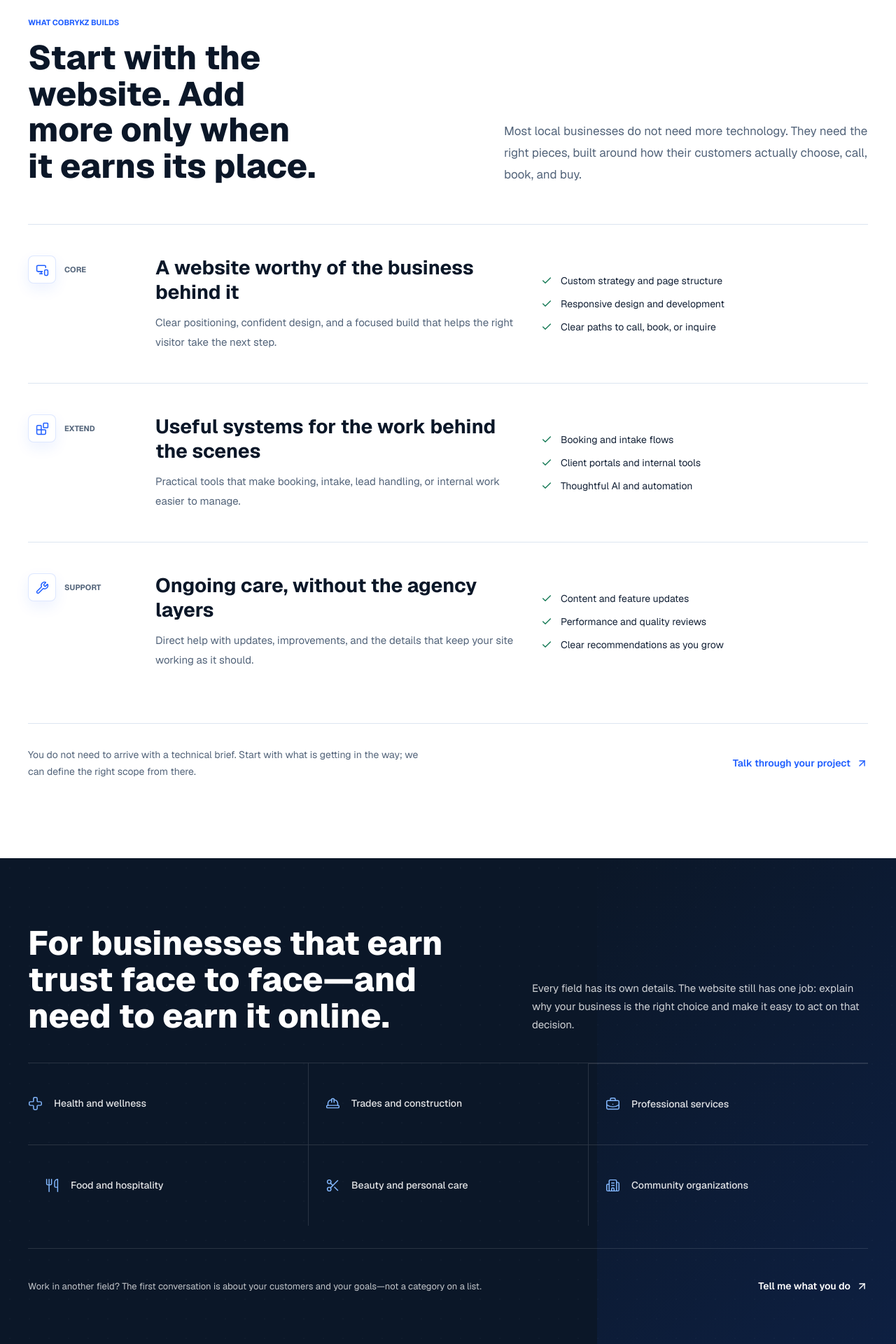
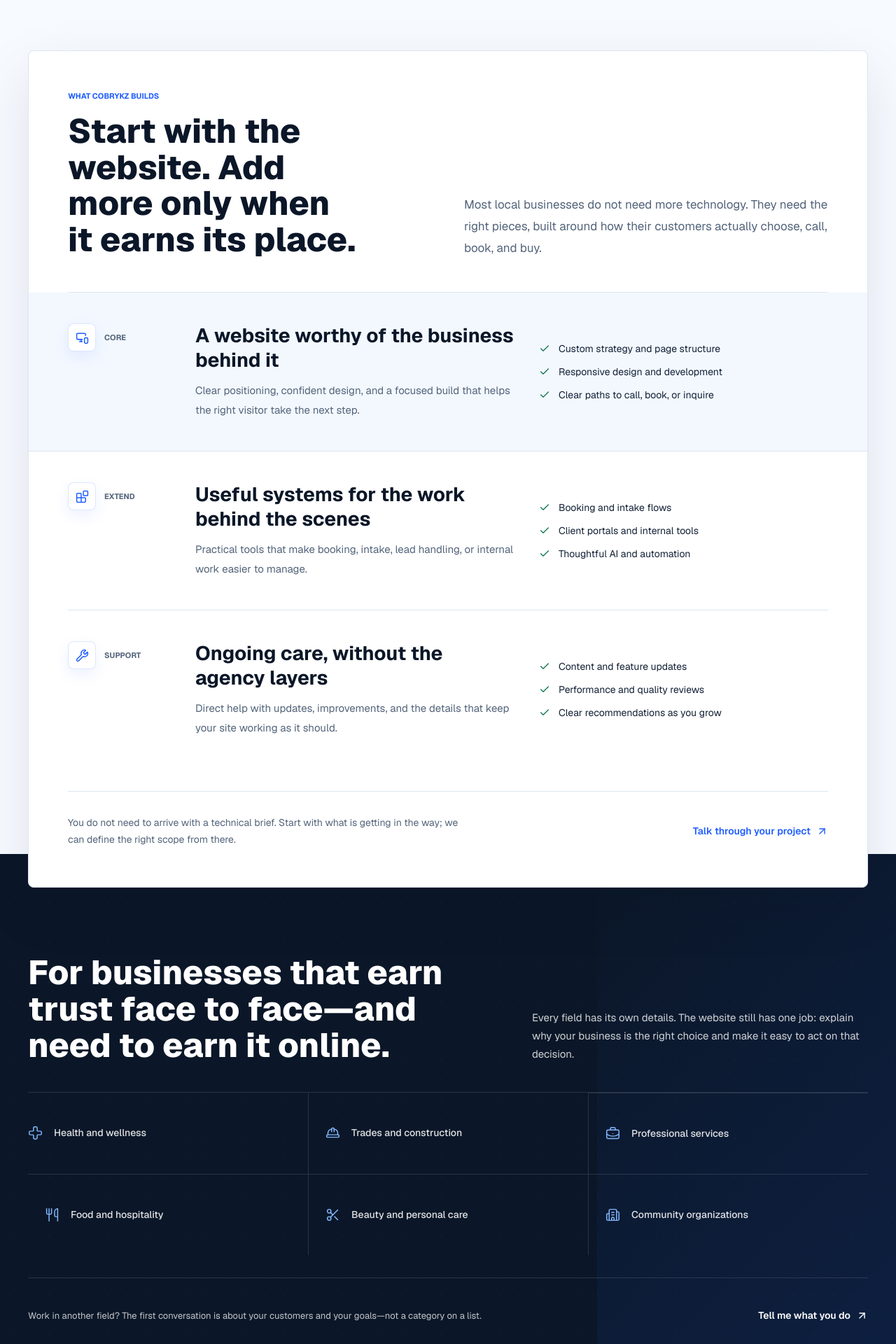
Before and after one commit to mandela237/cobrykz, a Next.js app: page / in a window 1280 px wide. Shown: the part 1740-3660 px from the top of the page at 70% size. Built offline with nearby package versions, Linux system fonts and the light colour scheme; a web font is replaced by a local one.

Commit message:
feat: add desktop editorial section depth

```diff
--- a/components/sections/FAQ.tsx
+++ b/components/sections/FAQ.tsx
@@ -45,7 +45,7 @@ export default function FAQ() {
   const [openIndex, setOpenIndex] = useState<number | null>(0);
 
   return (
-    <section id="faq" className="bg-gray-light py-20 md:py-28">
+    <section id="faq" className="bg-white py-20 md:py-28">
       <div className="section-shell grid gap-10 lg:grid-cols-[0.7fr_1.3fr] lg:gap-20">
         <div>
           <p className="mb-4 text-[11px] font-bold uppercase tracking-normal text-blue">
@@ -60,11 +60,17 @@ export default function FAQ() {
           </p>
         </div>
 
-        <div className="border-t border-border">
+        <div
+          data-editorial-surface="faq"
+          className="overflow-hidden rounded-lg border border-border bg-gray-light px-6 shadow-[0_20px_60px_rgba(11,23,40,0.06)] md:px-8"
+        >
           {questions.map((item, index) => {
             const isOpen = openIndex === index;
             return (
-              <div key={item.question} className="border-b border-border">
+              <div
+                key={item.question}
+                className="border-b border-border last:border-b-0"
+              >
                 <button
                   type="button"
                   className="flex min-h-[72px] w-full items-center justify-between gap-6 py-5 text-left"
--- a/components/sections/Founder.tsx
+++ b/components/sections/Founder.tsx
@@ -20,6 +20,11 @@ export default function Founder() {
       />
       <div className="section-shell relative grid items-center gap-10 lg:grid-cols-[0.8fr_1.2fr] lg:gap-20">
         <div className="relative mx-auto w-full max-w-[420px] lg:mx-0">
+          <div
+            data-founder-glow
+            className="absolute -inset-16 bg-[radial-gradient(circle_at_center,rgba(31,94,255,0.24),transparent_68%)]"
+            aria-hidden="true"
+          />
           <div
             className="absolute -bottom-5 -right-5 h-[80%] w-[86%] border border-white/12"
             aria-hidden="true"
--- a/components/sections/GoodFit.tsx
+++ b/components/sections/GoodFit.tsx
@@ -14,8 +14,14 @@ const notFit = [
 
 export default function GoodFit() {
   return (
-    <section className="bg-white py-20 md:py-28" aria-labelledby="fit-heading">
-      <div className="section-shell">
+    <section
+      className="flow-root bg-gray-light pb-20 pt-0 md:pb-28"
+      aria-labelledby="fit-heading"
+    >
+      <div
+        data-editorial-surface="fit"
+        className="section-shell relative z-10 -mt-10 rounded-lg border border-border bg-white p-7 shadow-[0_28px_80px_rgba(11,23,40,0.10)] md:-mt-14 md:p-10 lg:p-14"
+      >
         <div className="max-w-[760px]">
           <p className="mb-4 text-[11px] font-bold uppercase tracking-normal text-blue">
             Before we talk
--- a/components/sections/Industries.tsx
+++ b/components/sections/Industries.tsx
@@ -19,7 +19,10 @@ const industries = [
 
 export default function Industries() {
   return (
-    <section id="industries" className="relative overflow-hidden bg-navy py-20 text-white md:py-24">
+    <section
+      id="industries"
+      className="relative overflow-hidden bg-navy pb-20 pt-28 text-white md:pb-24 md:pt-36"
+    >
       <div className="dot-grid absolute inset-0 opacity-70" aria-hidden="true" />
       <div
         className="absolute inset-y-0 right-0 w-1/3 bg-[linear-gradient(135deg,transparent,rgba(31,94,255,0.12))]"
--- a/components/sections/Process.tsx
+++ b/components/sections/Process.tsx
@@ -57,11 +57,14 @@ export default function Process() {
             </a>
           </div>
 
-          <ol className="relative border-t border-border">
-            {steps.map((step, index) => (
+          <ol
+            data-editorial-surface="process"
+            className="overflow-hidden rounded-lg border border-border bg-white px-6 shadow-[0_24px_70px_rgba(11,23,40,0.08)] md:px-8"
+          >
+            {steps.map((step) => (
               <li
                 key={step.number}
-                className="grid gap-4 border-b border-border py-7 sm:grid-cols-[62px_1fr_auto] sm:gap-6"
+                className="grid gap-4 border-b border-border py-7 last:border-b-0 sm:grid-cols-[62px_1fr_auto] sm:gap-6 md:py-8"
               >
                 <span className="font-serif text-[25px] italic text-blue" aria-hidden="true">
                   {step.number}
@@ -77,12 +80,6 @@ export default function Process() {
                 <span className="h-fit rounded-full border border-blue/15 bg-white px-3 py-2 text-[11px] font-semibold text-blue">
                   {step.duration}
                 </span>
-                {index < steps.length - 1 && (
-                  <span
-                    className="absolute left-[30px] hidden h-7 w-px translate-y-[93px] bg-blue/20 sm:block"
-                    aria-hidden="true"
-                  />
-                )}
               </li>
             ))}
           </ol>
--- a/components/sections/Services.tsx
+++ b/components/sections/Services.tsx
@@ -50,9 +50,12 @@ const services = [
 
 export default function Services() {
   return (
-    <section id="services" className="bg-white py-20 md:py-28">
-      <div className="section-shell">
-        <div className="grid gap-8 border-b border-border pb-10 md:grid-cols-[0.9fr_1.1fr] md:items-end md:pb-14">
+    <section id="services" className="bg-gray-light pb-0 pt-20 md:pt-28">
+      <div
+        data-editorial-surface="services"
+        className="section-shell relative z-10 translate-y-8 overflow-hidden rounded-lg border border-border bg-white p-6 shadow-[0_28px_80px_rgba(11,23,40,0.10)] md:translate-y-12 md:p-10 lg:p-14"
+      >
+        <div className="grid gap-8 border-b border-border pb-10 md:grid-cols-[0.9fr_1.1fr] md:items-end md:pb-12">
           <div>
             <p className="mb-4 text-[11px] font-bold uppercase tracking-normal text-blue">
               What COBRYKZ builds
@@ -75,15 +78,11 @@ export default function Services() {
               <article
                 key={service.title}
                 className={`grid gap-5 py-9 md:grid-cols-[150px_1fr_0.9fr] md:gap-8 md:py-11 ${
-                  service.featured ? "relative" : ""
+                  service.featured
+                    ? "-mx-6 bg-blue-tint/55 px-6 md:-mx-10 md:px-10 lg:-mx-14 lg:px-14"
+                    : ""
                 }`}
               >
-                {service.featured && (
-                  <div
-                    className="absolute -inset-x-5 inset-y-0 -z-10 bg-blue-tint/55 md:-inset-x-8"
-                    aria-hidden="true"
-                  />
-                )}
                 <div className="flex items-center gap-3 md:items-start">
                   <div className="flex h-10 w-10 items-center justify-center rounded-lg border border-blue/15 bg-white text-blue shadow-[0_8px_20px_rgba(31,94,255,0.08)]">
                     <Icon size={19} strokeWidth={1.9} aria-hidden="true" />
```
Also changed, not shown: 1 other file (tests, documents, lock files or other folders).
